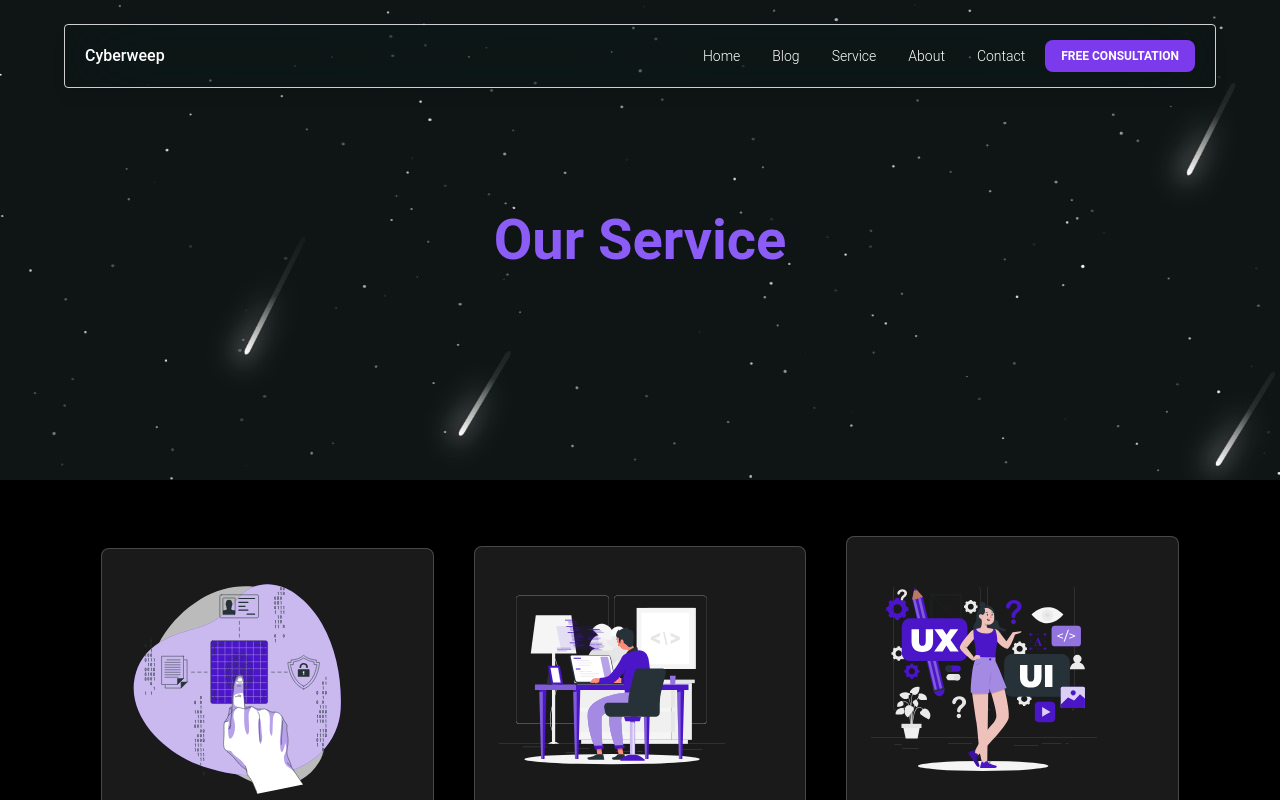
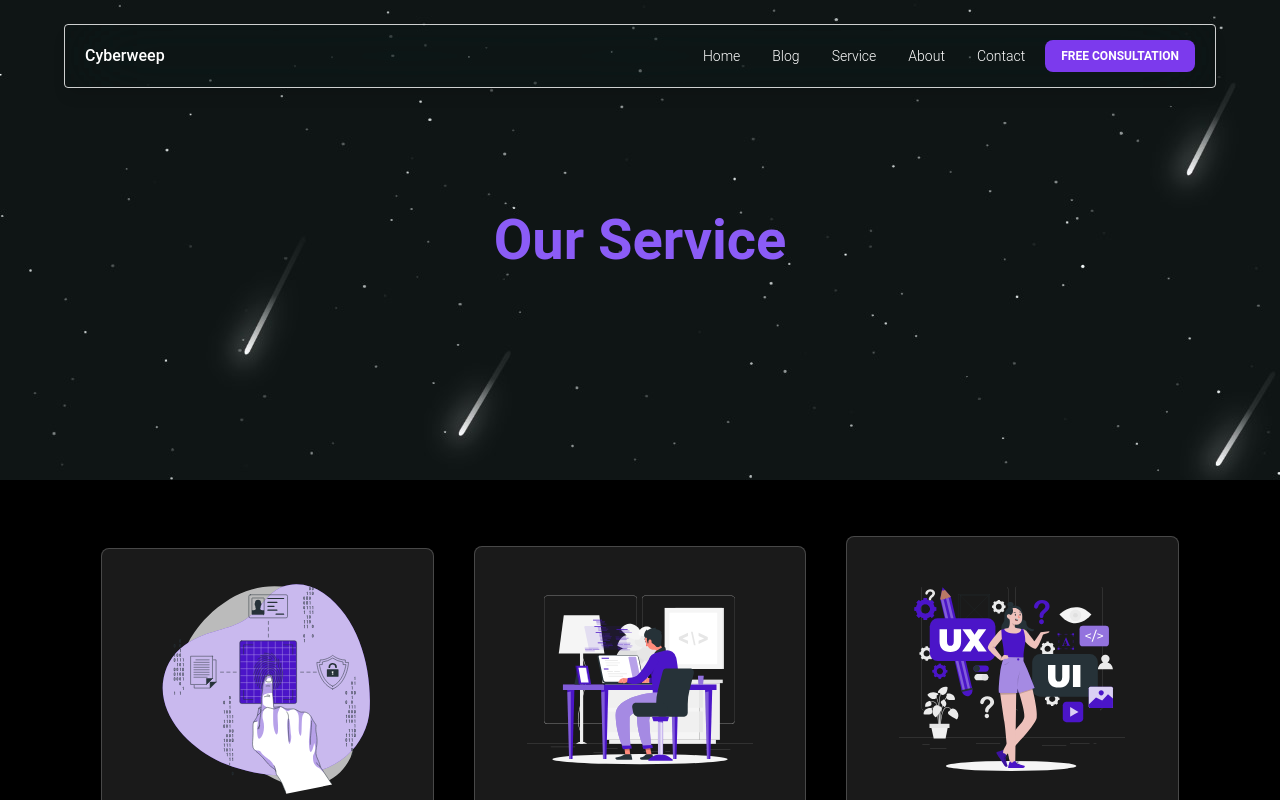
Before and after one commit to codingisf/cyberweep, a React (Vite) app: page /service in a window 1280 px wide. Shown: the top 800 px of the page. Built offline with nearby package versions, Linux system fonts and the light colour scheme.

Commit message:
Update ServicePage.jsx

```diff
--- a/src/Pages/ServicePage.jsx
+++ b/src/Pages/ServicePage.jsx
@@ -56,7 +56,7 @@ const ServiceCard = ({ cardTitle, cardImage, cardBody, index, onOpen }) => (
         <img
           src={cardImage}
           alt="cyber-security-solutions web-development full-stack"
-          className="mb-4 w-[80%]"
+          className="mb-4 w-[80%] mx-auto"
         />
       )}
       <h3 className="text-xl font-semibold text-white mb-4">{cardTitle}</h3>
```
